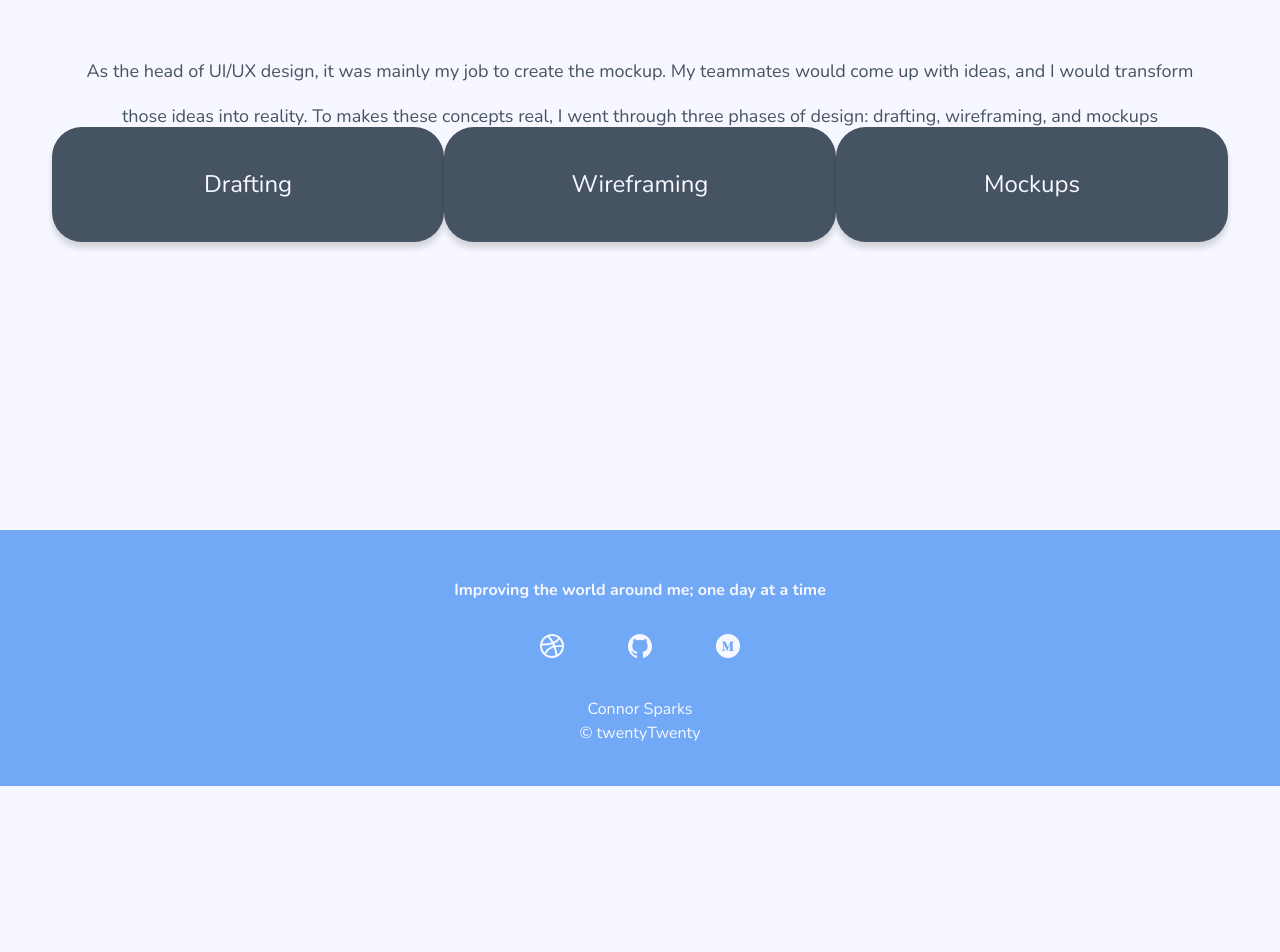
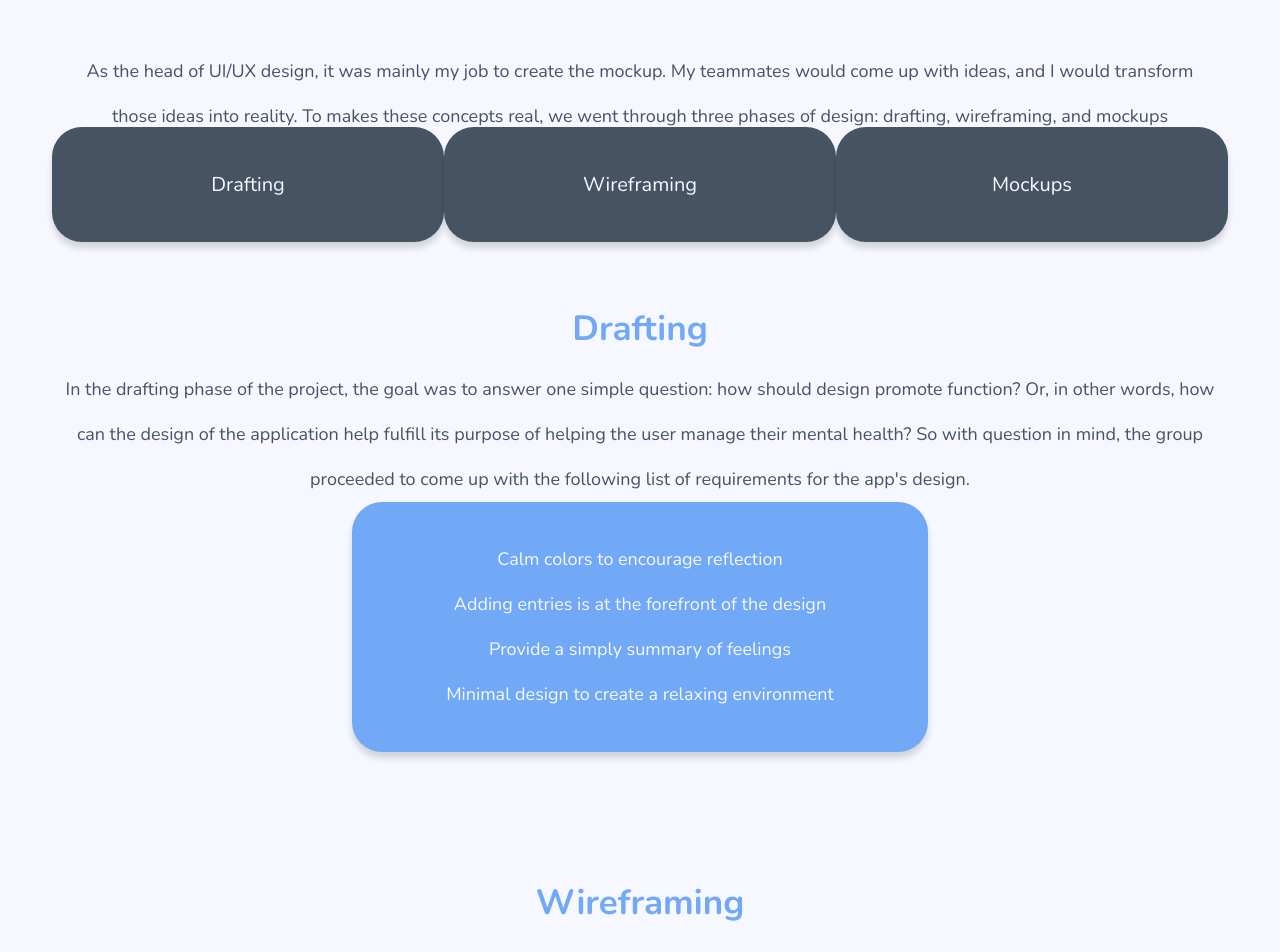
Before and after one commit to Atomator/portfolio, a Vue app: page /#/projects/sentiment in a window 1280 px wide. Shown: the part 2740-3692 px from the top of the page. Before the commit the page ends 3526 px from the top, so only its background shows below. Built offline with nearby package versions, Linux system fonts and the light colour scheme.

Commit message:
Added more to the UI/UX section

```diff
--- a/src/pages/projects/Sentiment.vue
+++ b/src/pages/projects/Sentiment.vue
@@ -61,20 +61,39 @@
       </div>
     </div>
     <div class="container has-text-centered">
-     <p class="section-title-dark">UI/UX</p>
-     <p>As the head of UI/UX design, it was mainly my job to create the mockup. My teammates would come up with ideas, and I would transform those ideas into reality. To makes these concepts real, I went through three phases of design: drafting, wireframing, and mockups</p>
+     <p class="section-title-primary">UI/UX</p>
+     <p>As the head of UI/UX design, it was mainly my job to create the mockup. My teammates would come up with ideas, and I would transform those ideas into reality. To makes these concepts real, we went through three phases of design: drafting, wireframing, and mockups</p>
      <div class="columns">
-      <div class="tile-centered-dark column steps">
-        <p class="has-text-light is-size-4">Drafting</p>
+      <div class="tile-centered-dark column ui-steps">
+        <p class="has-text-light is-size-5">Drafting</p>
       </div>
-      <div class="tile-centered-dark column steps">
-        <p class="has-text-light is-size-4">Wireframing</p>
+      <div class="tile-centered-dark column ui-steps">
+        <p class="has-text-light is-size-5">Wireframing</p>
       </div>
-      <div class="tile-centered-dark column steps">
-        <p class="has-text-light is-size-4">Mockups</p>
+      <div class="tile-centered-dark column ui-steps">
+        <p class="has-text-light is-size-5">Mockups</p>
       </div>
     </div>
-    <p></p>
+    <p class="has-text-primary title-primary" style="margin-top: 64px; margin-bottom: 16px;">Drafting</p>
+    <p>In the drafting phase of the project, the goal was to answer one simple question: how should design promote function? Or, in other words, how can the design of the application help fulfill its purpose of helping the user manage their mental health? So with question in mind, the group proceeded to come up with the following list of requirements for the app's design.</p>
+    <div class="tile-centered-primary list-tile">
+      <ul class="has-text-white">
+        <p>Calm colors to encourage reflection</p>
+        <p>Adding entries is at the forefront of the design</p>
+        <p>Provide a simply summary of feelings</p>
+        <p>Minimal design to create a relaxing environment</p>
+      </ul>
+    </div>
+    <p class="has-text-primary title-primary" style="margin-top: 128px; margin-bottom: 16px;">Wireframing</p>
+    <p>In the wireframing step of the design process the goal is to create basic drafts of what the design could look like. These frames have litte to no color, and lack any specific design details. A wireframe is really just meant to give an idea of what the spacing of elements should look like before any additional elements are added.  Below are images of the wireframes that were created by two of my team memembers; much of my final design was based off of their work.</p>
+    <div class="columns" style="margin-top: 32px;">
+      <div class="column">
+        <img class="is-vertical-center" src="../../assets/images/sentiment-wireframe-1.jpg" width="100%">
+      </div>
+      <div class="column">
+        <img class="is-vertical-center" src="../../assets/images/sentiment-wireframe-2.jpg" width="40%">
+      </div>
+    </div>
    </div>
   </div>
 </template>
@@ -121,11 +140,15 @@ p {
   line-height: 45px;
 }
 
-.steps {
-  margin: 64px;
-  padding: 16px;
+.ui-steps {
+  margin: 64px 64px 64px 64px;
+  padding: 8px;
   border-radius: 16px;
-  font-size: 32px;
+}
+
+.list-tile{
+  margin-top: 32px;
+  width: 50%;
 }
 
 @media only screen and (min-width: 768px) {
@@ -157,6 +180,15 @@ p {
   .work-header {
     padding: 15px;
   }
+
+  ul > p {
+    font-size: 12px;
+  }
+
+.list-tile{
+  width: 100%;
+}
+
 }
 
 </style>
```
Also changed, not shown: src/assets/images/sentiment-wireframe-1.jpg (added), src/assets/images/sentiment-wireframe-2.jpg (added).
